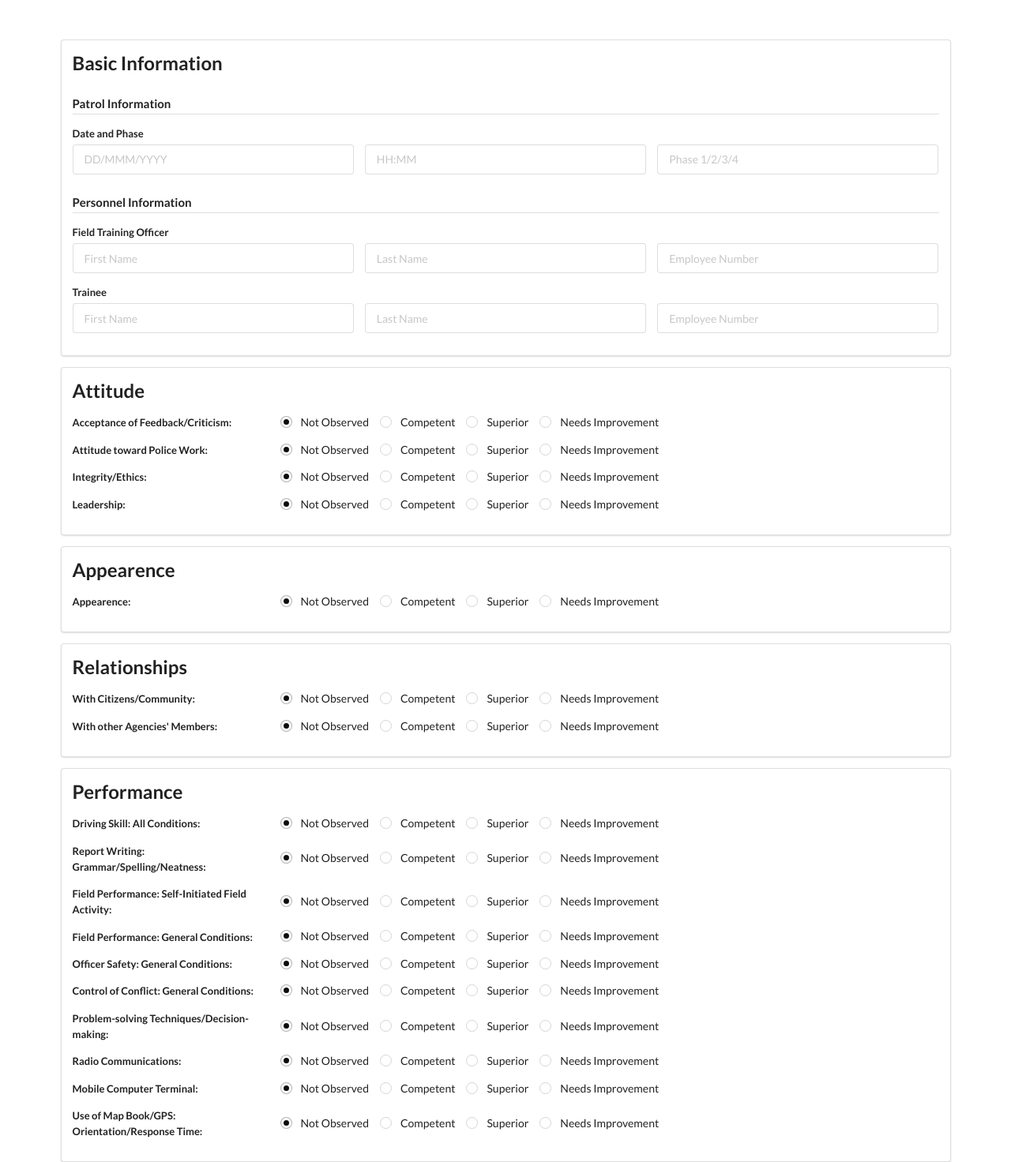
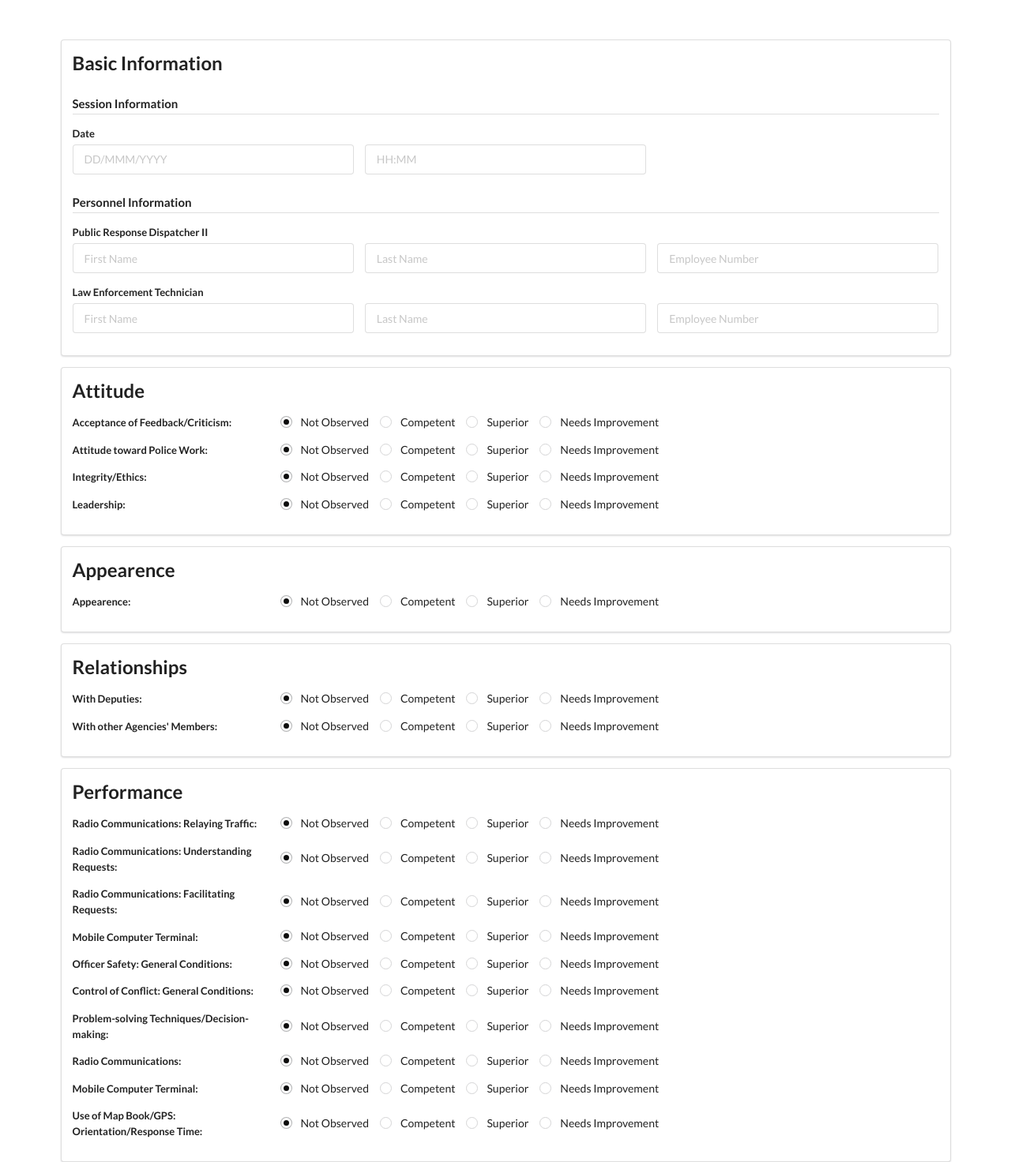
Before and after one commit to SephiDev/sephidev.github.io, a plain HTML site: page index.html in a window 1280 px wide. Shown: the top 1472 px of the page at 79% size. Drawn offline with nearby package versions, Linux system fonts and the light colour scheme.

Commit message:
PRDOR Update!
Added and modified appropriate fields.

```diff
--- a/index.html
+++ b/index.html
@@ -13,9 +13,9 @@
         <div class="ui form">
             <div class="ui segment">
                 <h2>Basic Information</h2>
-                <h4 class="ui dividing header">Patrol Information</h4>
+                <h4 class="ui dividing header">Session Information</h4>
                 <div class="field">
-                    <label>Date and Phase</label>
+                    <label>Date</label>
                     <div class="three fields">
                         <div class="field">
                             <input type="text" name="date" placeholder="DD/MMM/YYYY">
@@ -23,14 +23,11 @@
                         <div class="field">
                             <input type="text" name="time" placeholder="HH:MM">
                         </div>
-                        <div class="field">
-                            <input type="text" name="phase" placeholder="Phase 1/2/3/4">
-                        </div>
                     </div>
                 </div>
                 <h4 class="ui dividing header">Personnel Information</h4>
                 <div class="field">
-                    <label>Field Training Officer</label>
+                    <label>Public Response Dispatcher II</label>
                     <div class="three fields">
                         <div class="field">
                             <input type="text" name="fto_first" placeholder="First Name">
@@ -44,7 +41,7 @@
                     </div>
                 </div>
                 <div class="field">
-                    <label>Trainee</label>
+                    <label>Law Enforcement Technician</label>
                     <div class="three fields">
                         <div class="field">
                             <input type="text" name="trainee_first" placeholder="First Name">
@@ -202,7 +199,7 @@
             <div class="ui segment">
                 <h2>Relationships</h2>
                 <div class="inline fields">
-                    <label for="field2" class="header">With Citizens/Community:</label>
+                    <label for="field2" class="header">With Deputies:</label>
                     <div class="field">
                         <div class="ui radio checkbox">
                             <input type="radio" name="field6" checked="" value="N/O" tabindex="0" class="hidden">
@@ -259,7 +256,7 @@
             <div class="ui segment">
                 <h2>Performance</h2>
                 <div class="inline fields">
-                    <label for="field2" class="header">Driving Skill: All Conditions:</label>
+                    <label for="field2" class="header">Radio Communications: Relaying Traffic:</label>
                     <div class="field">
                         <div class="ui radio checkbox">
                             <input type="radio" name="field8" checked="" value="N/O" tabindex="0" class="hidden">
@@ -286,7 +283,7 @@
                     </div>
                 </div>
                 <div class="inline fields">
-                    <label for="field3" class="header">Report Writing: Grammar/Spelling/Neatness:</label>
+                    <label for="field3" class="header">Radio Communications: Understanding Requests:</label>
                     <div class="field">
                         <div class="ui radio checkbox">
                             <input type="radio" name="field9" checked="" value="N/O" tabindex="0" class="hidden">
@@ -313,7 +310,7 @@
                     </div>
                 </div>
                 <div class="inline fields">
-                    <label for="field3" class="header">Field Performance: Self-Initiated Field Activity:</label>
+                    <label for="field3" class="header">Radio Communications: Facilitating Requests:</label>
                     <div class="field">
                         <div class="ui radio checkbox">
                             <input type="radio" name="field10" checked="" value="N/O" tabindex="0" class="hidden">
@@ -340,7 +337,7 @@
                     </div>
                 </div>
                 <div class="inline fields">
-                    <label for="field3" class="header">Field Performance: General Conditions:</label>
+                    <label for="field3" class="header">Mobile Computer Terminal:</label>
                     <div class="field">
                         <div class="ui radio checkbox">
                             <input type="radio" name="field11" checked="" value="N/O" tabindex="0" class="hidden">
@@ -559,7 +556,7 @@
                     </div>
                 </div>
                 <div class="inline fields">
-                    <label for="field2" class="header">Criminal Law:</label>
+                    <label for="field2" class="header">Radio Codes / Communications:</label>
                     <div class="field">
                         <div class="ui radio checkbox">
                             <input type="radio" name="field19" checked="" value="N/O" tabindex="0" class="hidden">
```
